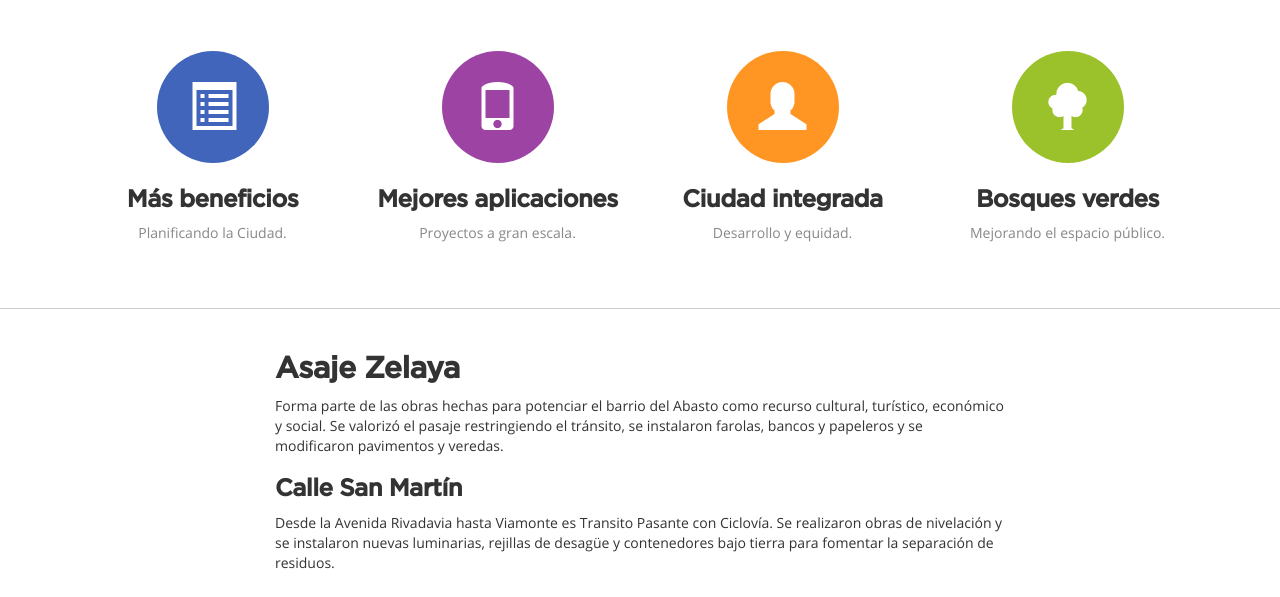
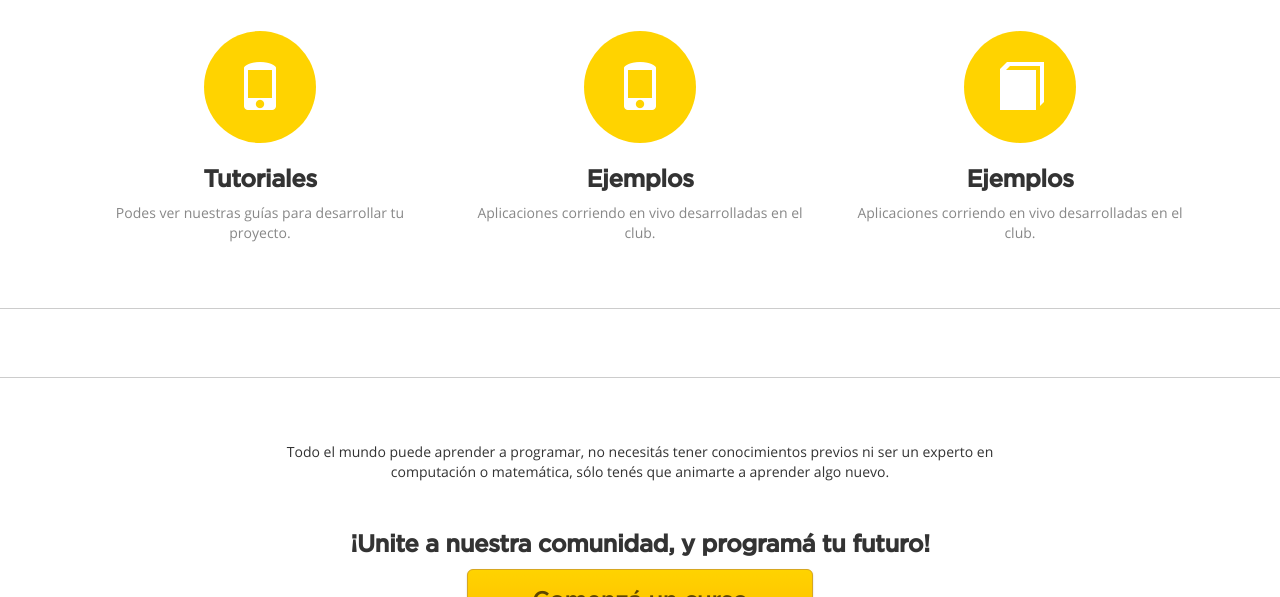
Before and after one commit to ptf-houssay/ptf-houssay, a plain HTML site: page index.html in a window 1280 px wide. Shown: the part 703-1300 px from the top of the page. Drawn offline with Linux system fonts and the light colour scheme.

Commit message:
cambios en landing

```diff
--- a/base_landing.html
+++ b/index.html
@@ -75,40 +75,33 @@
         <div class="container">
           <div class="col-md-8 col-md-offset-2 text-center">
             <h1>¿Querés aprender a programar?</h1>
-            <p >Podés sumarte a nuestro Club de Programación, o empezar a hacer alguno de los cursos online gratuitos de Codecademy.</p>
+            <p>Sumate a nuestro club de programación.</p>
           </div>
         </div>
       </section>
       <section>
         <div class="container">
           <div class="row row-shortcut">
-            <a class="col-md-3 col-sm-6 shortcut" href="#">
-              <span class="bg-blue-lt">
-                <span class="glyphicon glyphicon-list-alt"></span>
-              </span>
-              <h3>Más beneficios</h3>
-              <p>Planificando la Ciudad.</p>
-            </a>
-            <a class="col-md-3 col-sm-6 shortcut" href="#">
-              <span class="bg-violet-lt">
+            <a class="col-md-4 col-sm-6 shortcut" href="#">
+              <span class="bg-primary-lt">
                 <span class="glyphicon glyphicon-phone"></span>
               </span>
-              <h3>Mejores aplicaciones</h3>
-              <p>Proyectos a gran escala.</p>
+              <h3>Tutoriales</h3>
+              <p>Podes ver nuestras guías para desarrollar tu proyecto.</p>
             </a>
-            <a class="col-md-3 col-sm-6 shortcut" href="#">
-              <span class="bg-warning-lt">
-                <span class="glyphicon glyphicon-user"></span>
+            <a class="col-md-4 col-sm-6 shortcut" href="#">
+              <span class="bg-primary-lt">
+                <span class="glyphicon glyphicon-phone"></span>
               </span>
-              <h3>Ciudad integrada</h3>
-              <p>Desarrollo y equidad.</p>
+              <h3>Ejemplos</h3>
+              <p>Aplicaciones corriendo en vivo desarrolladas en el club.</p>
             </a>
-            <a class="col-md-3 col-sm-6 shortcut" href="#">
-              <span class="bg-success-lt">
-                <span class="glyphicon glyphicon-tree-deciduous"></span>
+            <a class="col-md-4 col-sm-6 shortcut" href="#">
+              <span class="bg-primary-lt">
+                <span class="glyphicon glyphicon-book"></span>
               </span>
-              <h3>Bosques verdes</h3>
-              <p>Mejorando el espacio público.</p>
+              <h3>Ejemplos</h3>
+              <p>Aplicaciones corriendo en vivo desarrolladas en el club.</p>
             </a>
           </div>
           <br>
@@ -118,20 +111,7 @@
       <section>
         <div class="container">
           <div class="col-md-8 col-md-offset-2">
-            <h2>Asaje Zelaya</h2>
-            <p>Forma parte de las obras hechas para potenciar el barrio del Abasto como recurso cultural, turístico, económico y social. Se valorizó el pasaje restringiendo el tránsito, se instalaron farolas, bancos y papeleros y se modificaron pavimentos y veredas.</p>
-            <h3>Calle San Martín</h3>
-            <p>Desde la Avenida Rivadavia hasta Viamonte es Transito Pasante con Ciclovía. Se realizaron obras de nivelación y se instalaron nuevas luminarias, rejillas de desagüe y contenedores bajo tierra para fomentar la separación de residuos.</p>
-            <br>
-            <figure>
-              <img class="img-responsive img-rounded" src="http://gcba.github.io/BAstrap/docs/jumbo2.jpg" />
-              <br>
-              <figcaption class="text-center text-muted">El público se conmociona al ver la salida del imponente humo verde.</figcaption>
-            </figure>
-            <br>
-            <br>
-            <p>La primera etapa abarcó 33 cuadras y los trabajos incluyeron la nivelación de aceras con calzadas, la instalación de ciclovías, la incorporación de <a href="#9">contenedores soterrados e iluminación con tecnología LED</a> y la renovación del mobiliario urbano. Las tareas se completaron con la recuperación de las fachadas de los edificios más representativos de la zona por sus características arquitectónicas y urbanas con el fin de fortalecer los valores patrimoniales del área. En ellos, además, se colocó una losa recordando la finalidad y el año de su construcción.</p>
-            <p>La renovación del Espacio Público del microcentro apunta a la accesibilidad y la comodidad de las personas: cuando finalicen las obras proyectadas, <strong>el 70% será peatonal y habrá 5,48 km de ciclovías</strong> para comodidad y calidad de vida de los porteños.</p>
+
           </div>
         </div>
       </section>
```
